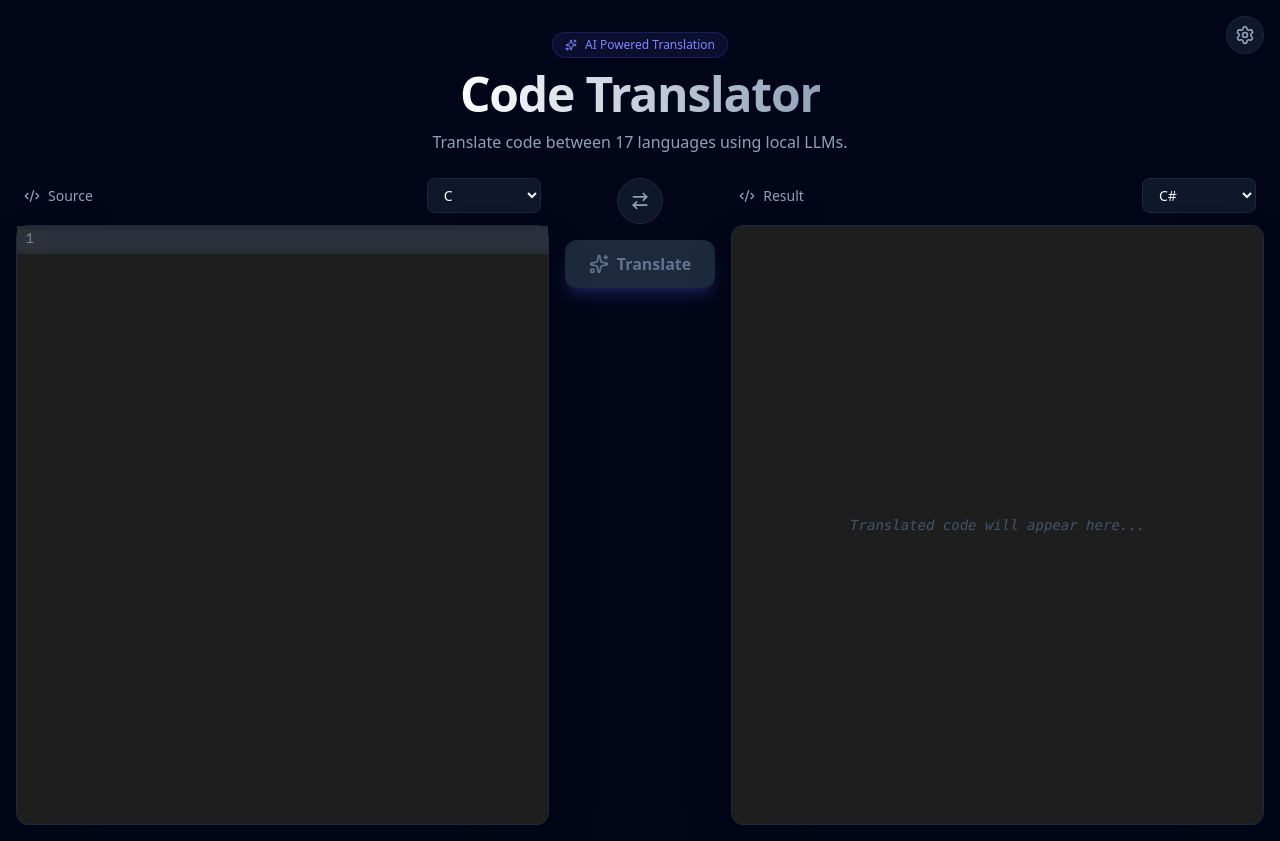
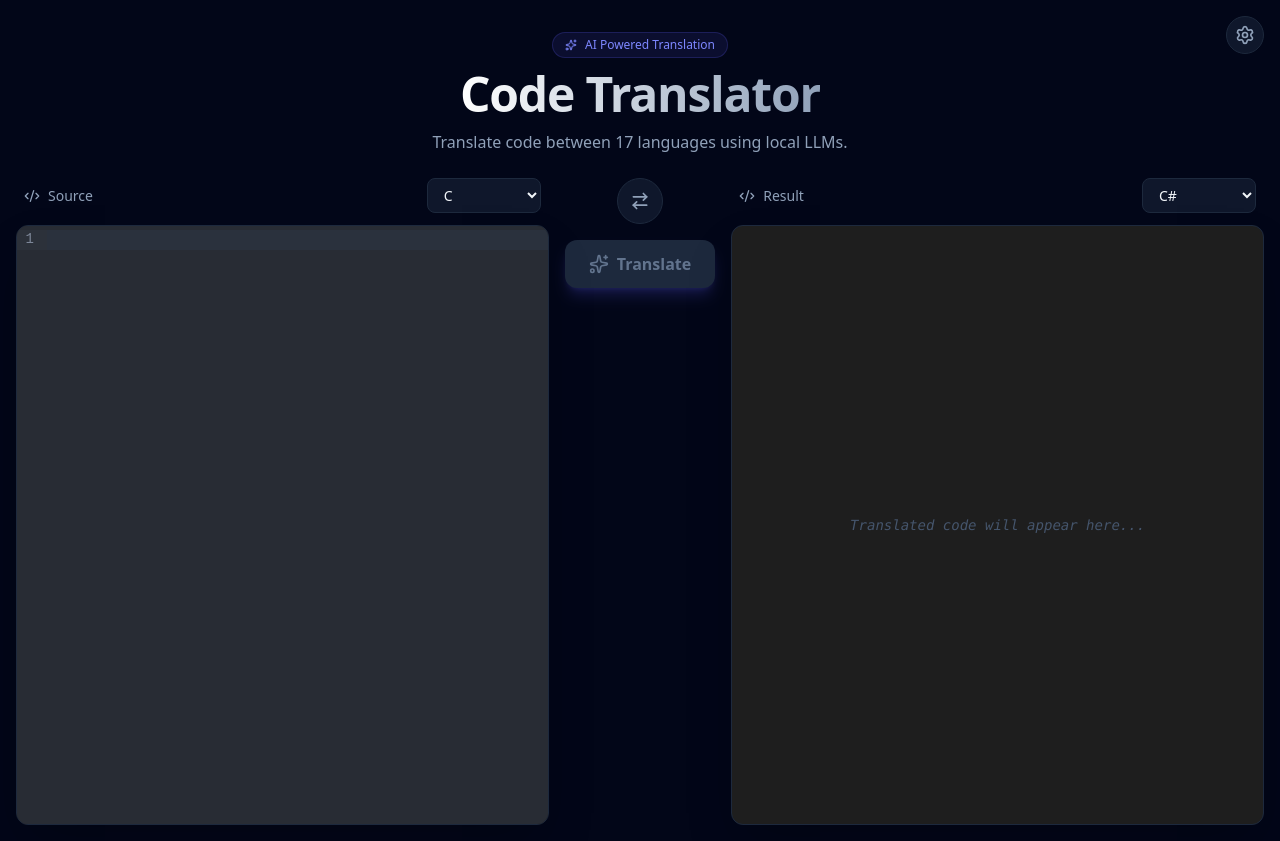
Before and after one commit to mschlotter/code-translator, a Next.js app: page / in a window 1280 px wide. Built offline with nearby package versions, Linux system fonts and the light colour scheme.

Commit message:
Fixed code window height with scrolling

```diff
--- a/src/app/page.tsx
+++ b/src/app/page.tsx
@@ -10,8 +10,14 @@ import { cpp } from '@codemirror/lang-cpp';
 import { java } from '@codemirror/lang-java';
 import { go } from '@codemirror/lang-go';
 import { rust } from '@codemirror/lang-rust';
+import { EditorView } from '@codemirror/view';
 
 const MONO_FONT = 'ui-monospace, SFMono-Regular, Menlo, Monaco, Consolas, "Liberation Mono", "Courier New", monospace';
+
+const editorTheme = EditorView.theme({
+  "&": { height: "100%", overflow: "hidden" },
+  ".cm-scroller": { overflow: "auto" },
+});
 
 const LANGUAGE_EXTENSIONS: Record<string, any> = {
   "Python": python(),
@@ -185,16 +191,17 @@ export default function CodeTranslator() {
                 {SUPPORTED_LANGUAGES.map(lang => <option key={lang} value={lang}>{lang}</option>)}
               </select>
             </div>
-            <div className="relative h-[400px] md:h-[600px] rounded-xl border border-slate-800 shadow-2xl bg-[#1e1e1e]">
+            <div className="relative h-[400px] md:h-[600px] rounded-xl border border-slate-800 shadow-2xl bg-[#1e1e1e] overflow-hidden">
+              <div className="absolute inset-0">
                 <CodeMirror
                   value={sourceCode}
-                height="100%"
                   theme="dark"
-                extensions={[...(LANGUAGE_EXTENSIONS[sourceLang] ? [LANGUAGE_EXTENSIONS[sourceLang]] : [])]}
+                  extensions={[editorTheme, ...(LANGUAGE_EXTENSIONS[sourceLang] ? [LANGUAGE_EXTENSIONS[sourceLang]] : [])]}
                   onChange={setSourceCode}
-                className="text-sm font-mono"
+                  className="text-sm font-mono h-full"
                   style={{ fontFamily: MONO_FONT }}
                 />
+              </div>
             </div>
           </div>
 
@@ -226,15 +233,15 @@ export default function CodeTranslator() {
                 {SUPPORTED_LANGUAGES.map(lang => <option key={lang} value={lang}>{lang}</option>)}
               </select>
             </div>
-            <div className="relative h-[400px] md:h-[600px] rounded-xl border border-slate-800 shadow-2xl bg-[#1e1e1e]">
+            <div className="relative h-[400px] md:h-[600px] overflow-hidden rounded-xl border border-slate-800 shadow-2xl bg-[#1e1e1e]">
+              <div className="absolute inset-0">
                 {mounted && targetCode ? (
                 <CodeMirror
                   value={targetCode}
-                  height="100%"
                   theme="dark"
-                  extensions={[...(LANGUAGE_EXTENSIONS[lastTranslatedLang] ? [LANGUAGE_EXTENSIONS[lastTranslatedLang]] : [])]}
+                  extensions={[editorTheme, ...(LANGUAGE_EXTENSIONS[lastTranslatedLang] ? [LANGUAGE_EXTENSIONS[lastTranslatedLang]] : [])]}
                   readOnly
-                  className="text-sm font-mono"
+                  className="text-sm font-mono h-full"
                   style={{ fontFamily: MONO_FONT }}
                 />
                 ) : (
@@ -242,6 +249,7 @@ export default function CodeTranslator() {
                     {targetCode ? 'Loading...' : 'Translated code will appear here...'}
                   </div>
                 )}
+              </div>
             </div>
           </div>
         </div>
```
Also changed, not shown: 1 other file (tests, documents, lock files or other folders). Lines whose indentation alone changed are shown as unchanged.
